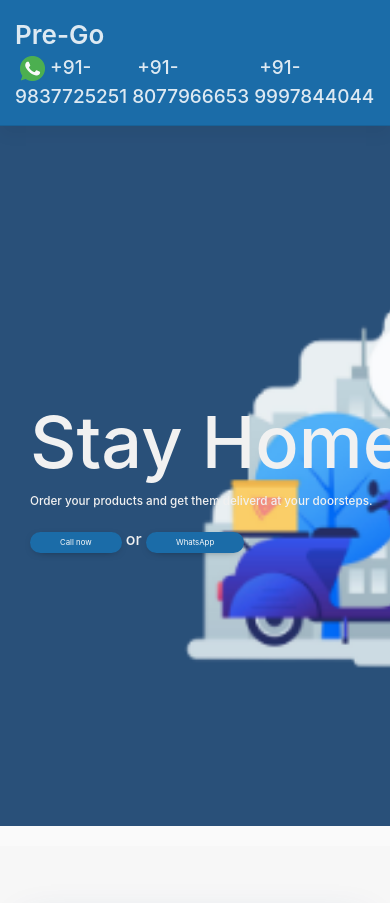
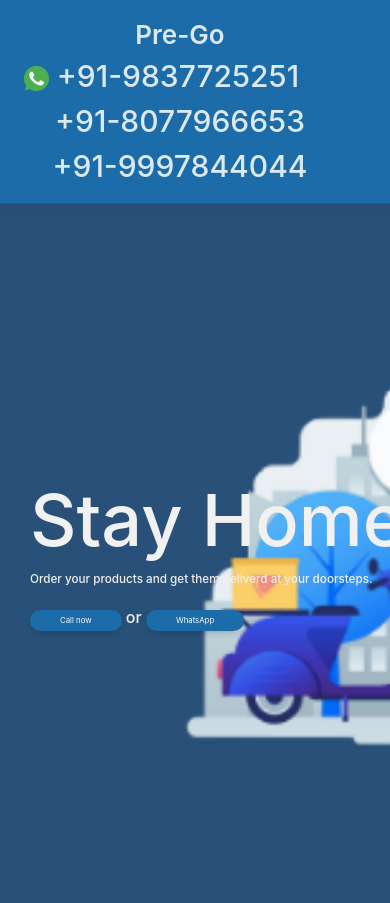
Before and after one commit to priyamarya19/prego, a Django app: page / in a window 390 px wide; the page is wider, and only the part inside the window is pictured. Shown: the top 903 px of that part. Run offline with Django 3.2, Linux system fonts and the light colour scheme; some libraries are stand-ins or nearby versions.

Commit message:
nav for mobile

```diff
--- a/static/css/custom1.css
+++ b/static/css/custom1.css
@@ -151,17 +151,21 @@ input[type=text]:focus{
 	color: #f6f6f6;
 	box-shadow: 0 0.5rem 1rem rgba(0,0,0,.05), inset 0 -1px 0 rgba(0,0,0,.1);
 }
+.nav-logo{
+	display: flex;
+}
 .nav-logo>a{
 	color: rgba(255,255,255,.85);
 	font-size: 26px;
 	font-weight: 600;
+	margin: auto;
 }
 .nav-logo>a:hover{
 	color: #ffffff;
 	text-decoration: none;
 }
-.nav-items{
-	display: flex;
+.nav-item{
+
 }
 .nav-items-list{
 	list-style-type: none;
@@ -175,6 +179,14 @@ input[type=text]:focus{
 	}
 }
 @media only screen and (max-width: 991px){
+	.nav-item:first-child{
+		margin-left: -37px;
+	}
+	.nav-items-list{
+		display:block;
+		text-align: center;
+		font-size: 30px;
+	}
 	li>a{
 		padding: 24px 5px;
 	}
--- a/templates/navbar.html
+++ b/templates/navbar.html
@@ -7,7 +7,7 @@
 			</div>
 			<div class="nav-items col-md-10">
 				<ul class="nav-items-list">
-					<li class="nav-item"><a href="tel:+91-9837725251"><img src="{% static 'images/whatsapp.png' %}" style="width:25px;"> +91-9837725251</a></li>
+					<li class="nav-item "><a href="tel:+91-9837725251"><img src="{% static 'images/whatsapp.png' %}" style="width:25px;"> +91-9837725251</a></li>
 					<li class="nav-item"><a href="tel:+91-8077966653">+91-8077966653</a></li>
 					<li class="nav-item"><a href="tel:+91-9997844044">+91-9997844044</a></li>
 				</ul>
```
